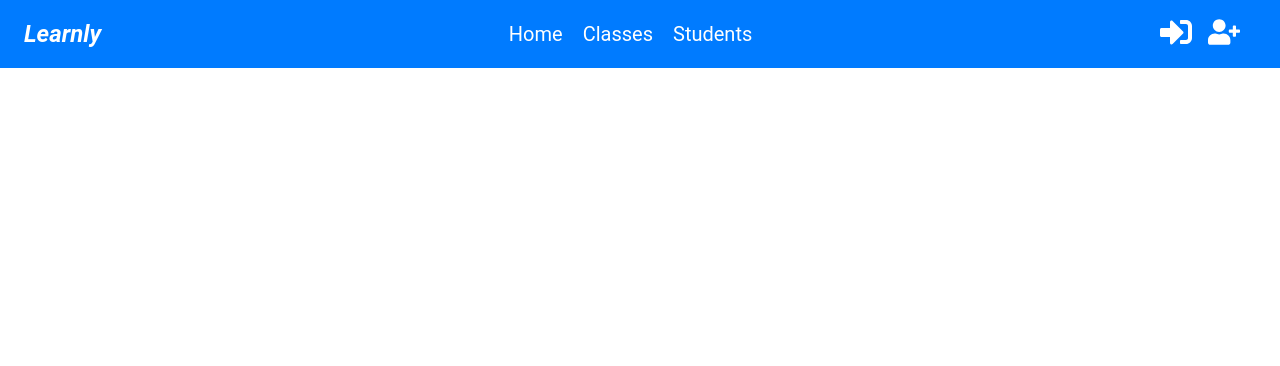
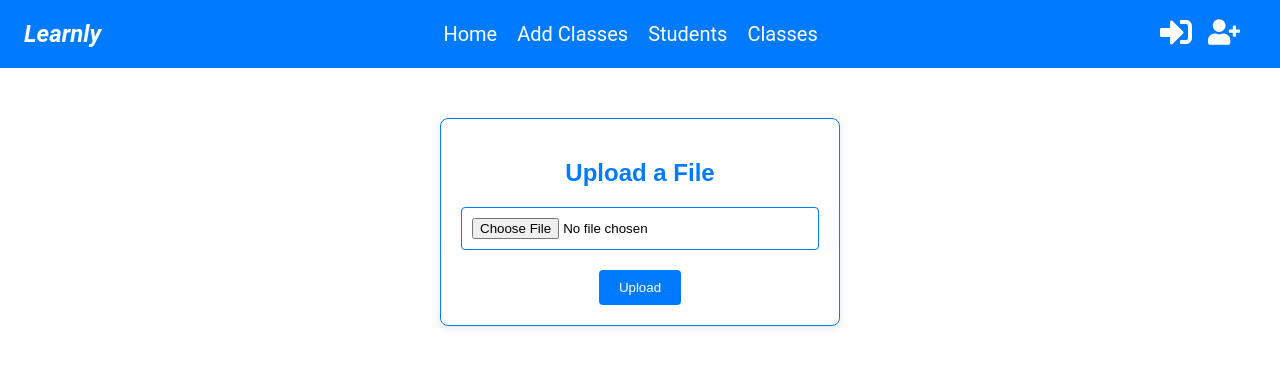
Before and after one commit to sabine-hazimeh/e-learning-admin, a React (Create React App) app in the folder admin/: page /files in a window 1280 px wide. Shown: the top 366 px of the page. Built offline with nearby package versions, Linux system fonts and the light colour scheme.

Commit message:
adding the display all classes page

```diff
--- /dev/null
+++ b/admin/src/AddClasses/index.jsx
@@ -0,0 +1,140 @@
+import React, { useState } from "react";
+import axios from "axios";
+import "./style.css";
+
+function AddClasses() {
+  const [formData, setFormData] = useState({
+    title: "",
+    description: "",
+    instructor: "",
+    schedule: {
+      startDate: "",
+      endDate: "",
+      timings: "",
+    },
+  });
+
+  const handleChange = (e) => {
+    const { name, value } = e.target;
+    setFormData((prevState) => ({
+      ...prevState,
+      [name]: value,
+    }));
+  };
+
+  const handleScheduleChange = (e) => {
+    const { name, value } = e.target;
+    setFormData((prevState) => ({
+      ...prevState,
+      schedule: {
+        ...prevState.schedule,
+        [name]: value,
+      },
+    }));
+  };
+
+  const handleSubmit = async (e) => {
+    e.preventDefault();
+    try {
+      const token = localStorage.getItem("authToken");
+
+      const response = await axios.post(
+        "http://localhost:3000/api/classes",
+        formData,
+        {
+          headers: {
+            Authorization: `Bearer ${token}`,
+          },
+        }
+      );
+
+      alert("Class created successfully!");
+      setFormData({
+        title: "",
+        description: "",
+        instructor: "",
+        schedule: {
+          startDate: "",
+          endDate: "",
+          timings: "",
+        },
+      });
+    } catch (error) {
+      alert(
+        "Error creating class: " + error.response?.data?.error || error.message
+      );
+    }
+  };
+
+  return (
+    <div className="class-form-container">
+      <h1>Create New Class</h1>
+      <form onSubmit={handleSubmit}>
+        <div>
+          <label htmlFor="title">Title:</label>
+          <input
+            type="text"
+            id="title"
+            name="title"
+            value={formData.title}
+            onChange={handleChange}
+            required
+          />
+        </div>
+        <div>
+          <label htmlFor="description">Description:</label>
+          <textarea
+            id="description"
+            name="description"
+            value={formData.description}
+            onChange={handleChange}
+          />
+        </div>
+        <div>
+          <label htmlFor="instructor">Instructor:</label>
+          <input
+            type="text"
+            id="instructor"
+            name="instructor"
+            value={formData.instructor}
+            onChange={handleChange}
+            required
+          />
+        </div>
+        <div>
+          <label htmlFor="startDate">Start Date:</label>
+          <input
+            type="date"
+            id="startDate"
+            name="startDate"
+            value={formData.schedule.startDate}
+            onChange={handleScheduleChange}
+          />
+        </div>
+        <div>
+          <label htmlFor="endDate">End Date:</label>
+          <input
+            type="date"
+            id="endDate"
+            name="endDate"
+            value={formData.schedule.endDate}
+            onChange={handleScheduleChange}
+          />
+        </div>
+        <div>
+          <label htmlFor="timings">Timings:</label>
+          <input
+            type="text"
+            id="timings"
+            name="timings"
+            value={formData.schedule.timings}
+            onChange={handleScheduleChange}
+          />
+        </div>
+        <button type="submit">Create Class</button>
+      </form>
+    </div>
+  );
+}
+
+export default AddClasses;
--- /dev/null
+++ b/admin/src/AddClasses/style.css
@@ -0,0 +1,58 @@
+.class-form-container {
+  max-width: 600px;
+  margin: 4rem auto;
+  padding: 20px;
+  border-radius: 15px;
+  border: 1px solid #007bff;
+}
+
+.class-form-container h1 {
+  text-align: center;
+  margin-bottom: 20px;
+  color: #007bff;
+}
+
+.class-form-container form {
+  display: flex;
+  flex-direction: column;
+  align-items: center;
+}
+
+.class-form-container div {
+  width: 100%;
+  margin-bottom: 20px;
+  display: flex;
+  flex-direction: column;
+  align-items: center;
+}
+
+.class-form-container label {
+  display: block;
+  margin-bottom: 5px;
+  font-weight: bold;
+}
+
+.class-form-container input,
+.class-form-container textarea {
+  width: 80%;
+  padding: 8px;
+  border: 1px solid #007bff;
+  border-radius: 4px;
+  box-sizing: border-box;
+}
+
+.class-form-container button {
+  width: 80%;
+  padding: 10px;
+  border: none;
+  background-color: #007bff;
+  color: white;
+  font-size: 16px;
+  border-radius: 4px;
+  cursor: pointer;
+  margin-top: 10px;
+}
+
+.class-form-container button:hover {
+  background-color: #034d9d;
+}
--- a/admin/src/App.js
+++ b/admin/src/App.js
@@ -4,8 +4,10 @@ import Header from "./Header";
 import Home from "./Home";
 import Login from "./Login";
 import SignUp from "./Sign Up";
+import AddClasses from "./AddClasses";
+import Students from "./Students";
 import Classes from "./Classes";
-import Students from "./Students";
+import FileUpload from "./Files";
 function App() {
   return (
     <BrowserRouter>
@@ -14,8 +16,10 @@ function App() {
         <Route path="/" element={<Home />} />
         <Route path="/signup" element={<SignUp />} />
         <Route path="/login" element={<Login />} />
+        <Route path="/add-classes" element={<AddClasses />} />
+        <Route path="/students" element={<Students />} />
         <Route path="/classes" element={<Classes />} />
-        <Route path="/students" element={<Students />} />
+        <Route path="/files" element={<FileUpload />} />
       </Routes>
     </BrowserRouter>
   );
--- a/admin/src/Classes/index.jsx
+++ b/admin/src/Classes/index.jsx
@@ -1,138 +1,46 @@
-import React, { useState } from "react";
+import React, { useEffect, useState } from "react";
 import axios from "axios";
 import "./style.css";
+import { Link } from "react-router-dom";
 
 function Classes() {
-  const [formData, setFormData] = useState({
-    title: "",
-    description: "",
-    instructor: "",
-    schedule: {
-      startDate: "",
-      endDate: "",
-      timings: "",
-    },
-  });
+  const [classes, setClasses] = useState([]);
 
-  const handleChange = (e) => {
-    const { name, value } = e.target;
-    setFormData((prevState) => ({
-      ...prevState,
-      [name]: value,
-    }));
-  };
+  useEffect(() => {
+    const fetchClasses = async () => {
+      try {
+        const response = await axios.get("http://localhost:3000/api/classes");
+        setClasses(response.data);
+      } catch (error) {
+        console.error("Error fetching classes:", error);
+      }
+    };
 
-  const handleScheduleChange = (e) => {
-    const { name, value } = e.target;
-    setFormData((prevState) => ({
-      ...prevState,
-      schedule: {
-        ...prevState.schedule,
-        [name]: value,
-      },
-    }));
-  };
-
-  const handleSubmit = async (e) => {
-    e.preventDefault();
-    try {
-      const token = localStorage.getItem("authToken");
-
-      const response = await axios.post(
-        "http://localhost:3000/api/classes",
-        formData,
-        {
-          headers: {
-            Authorization: `Bearer ${token}`,
-          },
-        }
-      );
-
-      alert("Class created successfully!");
-      setFormData({
-        title: "",
-        description: "",
-        instructor: "",
-        schedule: {
-          startDate: "",
-          endDate: "",
-          timings: "",
-        },
-      });
-    } catch (error) {
-      alert(
-        "Error creating class: " + error.response?.data?.error || error.message
-      );
-    }
-  };
+    fetchClasses();
+  }, []);
 
   return (
-    <div className="class-form-container">
-      <h1>Create New Class</h1>
-      <form onSubmit={handleSubmit}>
-        <div>
-          <label htmlFor="title">Title:</label>
-          <input
-            type="text"
-            id="title"
-            name="title"
-            value={formData.title}
-            onChange={handleChange}
-            required
-          />
-        </div>
-        <div>
-          <label htmlFor="description">Description:</label>
-          <textarea
-            id="description"
-            name="description"
-            value={formData.description}
-            onChange={handleChange}
-          />
-        </div>
-        <div>
-          <label htmlFor="instructor">Instructor:</label>
-          <input
-            type="text"
-            id="instructor"
-            name="instructor"
-            value={formData.instructor}
-            onChange={handleChange}
-            required
-          />
-        </div>
-        <div>
-          <label htmlFor="startDate">Start Date:</label>
-          <input
-            type="date"
-            id="startDate"
-            name="startDate"
-            value={formData.schedule.startDate}
-            onChange={handleScheduleChange}
-          />
-        </div>
-        <div>
-          <label htmlFor="endDate">End Date:</label>
-          <input
-            type="date"
-            id="endDate"
-            name="endDate"
-            value={formData.schedule.endDate}
-            onChange={handleScheduleChange}
-          />
-        </div>
-        <div>
-          <label htmlFor="timings">Timings:</label>
-          <input
-            type="text"
-            id="timings"
-            name="timings"
-            value={formData.schedule.timings}
-            onChange={handleScheduleChange}
-          />
-        </div>
-        <button type="submit">Create Class</button>
-      </form>
+    <div className="classes-container">
+      <h1>Classes</h1>
+      <div className="classes-grid">
+        {classes.map((course) => (
+          <div key={course._id} className="course-card">
+            <h2>{course.title}</h2>
+            <p>{course.description}</p>
+            <p>Instructor: {course.instructor.name}</p>
+            <p>
+              Start Date:{" "}
+              {new Date(course.schedule.startDate).toLocaleDateString()}
+            </p>
+            <p>
+              End Date: {new Date(course.schedule.endDate).toLocaleDateString()}
+            </p>
+            <Link to="/files">
+              <button className="enroll-button">Add File</button>
+            </Link>
+          </div>
+        ))}
+      </div>
     </div>
   );
 }
--- a/admin/src/Classes/style.css
+++ b/admin/src/Classes/style.css
@@ -1,58 +1,55 @@
-.class-form-container {
-  max-width: 600px;
-  margin: 4rem auto;
-  padding: 20px;
-  border-radius: 15px;
-  border: 1px solid #007bff;
+*,
+*::before,
+*::after {
+  box-sizing: border-box;
 }
 
-.class-form-container h1 {
-  text-align: center;
-  margin-bottom: 20px;
-  color: #007bff;
-}
-
-.class-form-container form {
+.classes-container {
+  padding: 20px;
   display: flex;
   flex-direction: column;
   align-items: center;
 }
 
-.class-form-container div {
+.classes-grid {
+  display: grid;
+  grid-template-columns: repeat(auto-fill, minmax(300px, 1fr));
+  gap: 20px;
+  max-width: 1000px;
   width: 100%;
-  margin-bottom: 20px;
+}
+
+.course-card {
   display: flex;
   flex-direction: column;
-  align-items: center;
+  border: 1px solid #ddd;
+  border-radius: 8px;
+  padding: 15px;
+  background-color: #fff;
+  box-shadow: 0 2px 5px rgba(0, 0, 0, 0.1);
 }
 
-.class-form-container label {
-  display: block;
-  margin-bottom: 5px;
-  font-weight: bold;
+.course-card h2 {
+  font-size: 1.5em;
+  margin-bottom: 10px;
 }
 
-.class-form-container input,
-.class-form-container textarea {
-  width: 80%;
-  padding: 8px;
-  border: 1px solid #007bff;
-  border-radius: 4px;
-  box-sizing: border-box;
+.course-card p {
+  margin: 5px 0;
 }
 
-.class-form-container button {
-  width: 80%;
-  padding: 10px;
+.enroll-button {
+  margin-top: auto;
+  padding: 10px 15px;
   border: none;
+  border-radius: 5px;
   background-color: #007bff;
   color: white;
-  font-size: 16px;
-  border-radius: 4px;
   cursor: pointer;
-  margin-top: 10px;
+  font-size: 1em;
+  width: 100%;
 }
 
-.class-form-container button:hover {
-  background-color: #034d9d;
+.enroll-button:hover {
+  background-color: #0056b3;
 }
--- /dev/null
+++ b/admin/src/Files/index.jsx
@@ -0,0 +1,55 @@
+import React, { useState } from "react";
+import axios from "axios";
+import { toast, ToastContainer } from "react-toastify";
+import "react-toastify/dist/ReactToastify.css";
+import "./style.css";
+
+function FileUpload() {
+  const [file, setFile] = useState(null);
+
+  const handleFileChange = (e) => {
+    setFile(e.target.files[0]);
+  };
+
+  const handleUpload = async () => {
+    if (!file) {
+      toast.error("Please select a file to upload");
+      return;
+    }
+
+    const formData = new FormData();
+    formData.append("file", file);
+
+    try {
+      const token = localStorage.getItem("authToken");
+      const response = await axios.post(
+        "http://localhost:3000/api/upload",
+        formData,
+        {
+          headers: {
+            "Content-Type": "multipart/form-data",
+            Authorization: `Bearer ${token}`,
+          },
+        }
+      );
+      toast.success("File uploaded successfully");
+      setFile(null);
+    } catch (error) {
+      console.error("Error uploading file:", error);
+      toast.error("Error uploading file");
+    }
+  };
+
+  return (
+    <div className="file-upload-container">
+      <h2>Upload a File</h2>
+      <input type="file" onChange={handleFileChange} className="file-input" />
+      <button onClick={handleUpload} className="upload-button">
+        Upload
+      </button>
+      {/* <ToastContainer /> */}
+    </div>
+  );
+}
+
+export default FileUpload;
--- /dev/null
+++ b/admin/src/Files/style.css
@@ -0,0 +1,41 @@
+.file-upload-container {
+  max-width: 400px;
+  margin: 50px auto;
+  padding: 20px;
+  text-align: center;
+  border: 1px solid #007bff;
+  border-radius: 8px;
+  box-shadow: 0 2px 10px rgba(0, 0, 0, 0.1);
+}
+
+.file-upload-container h2 {
+  margin-bottom: 20px;
+  color: #007bff;
+  font-family: "Arial", sans-serif;
+}
+
+.file-input {
+  display: block;
+  width: 100%;
+  padding: 10px;
+  margin-bottom: 20px;
+  border: 1px solid #007bff;
+  border-radius: 4px;
+  background-color: #fff;
+  font-family: "Arial", sans-serif;
+}
+
+.upload-button {
+  padding: 10px 20px;
+  color: #fff;
+  background-color: #007bff;
+  border: none;
+  border-radius: 4px;
+  cursor: pointer;
+  font-family: "Arial", sans-serif;
+  transition: background-color 0.3s ease;
+}
+
+.upload-button:hover {
+  background-color: #0056b3;
+}
--- a/admin/src/Header/index.jsx
+++ b/admin/src/Header/index.jsx
@@ -15,11 +15,14 @@ function Header() {
         <Link to="/" className="header-links">
           Home
         </Link>
-        <Link to="/classes" className="header-links">
-          Classes
+        <Link to="/add-classes" className="header-links">
+          Add Classes
         </Link>
         <Link to="/students" className="header-links">
           Students
+        </Link>
+        <Link to="/classes" className="header-links">
+          Classes
         </Link>
       </div>
       <div className="auth-links">
--- a/admin/src/Students/style.css
+++ b/admin/src/Students/style.css
@@ -4,7 +4,6 @@
   padding: 20px;
   border: 1px solid #007bff;
   border-radius: 8px;
-  /* background-color: #f9f9f9; */
 }
 
 .students-list h2 {
--- a/package.json
+++ b/package.json
@@ -61,6 +61,7 @@
     "pump": "^3.0.0",
     "quick-lru": "^5.1.1",
     "react-router-dom": "^6.26.0",
+    "react-toastify": "^10.0.5",
     "resolve-alpn": "^1.2.1",
     "responselike": "^2.0.1",
     "roarr": "^2.15.4",
```
Also changed, not shown: admin/src/Students/index.jsx (+16 -7 lines), 1 other file (tests, documents, lock files or other folders).
